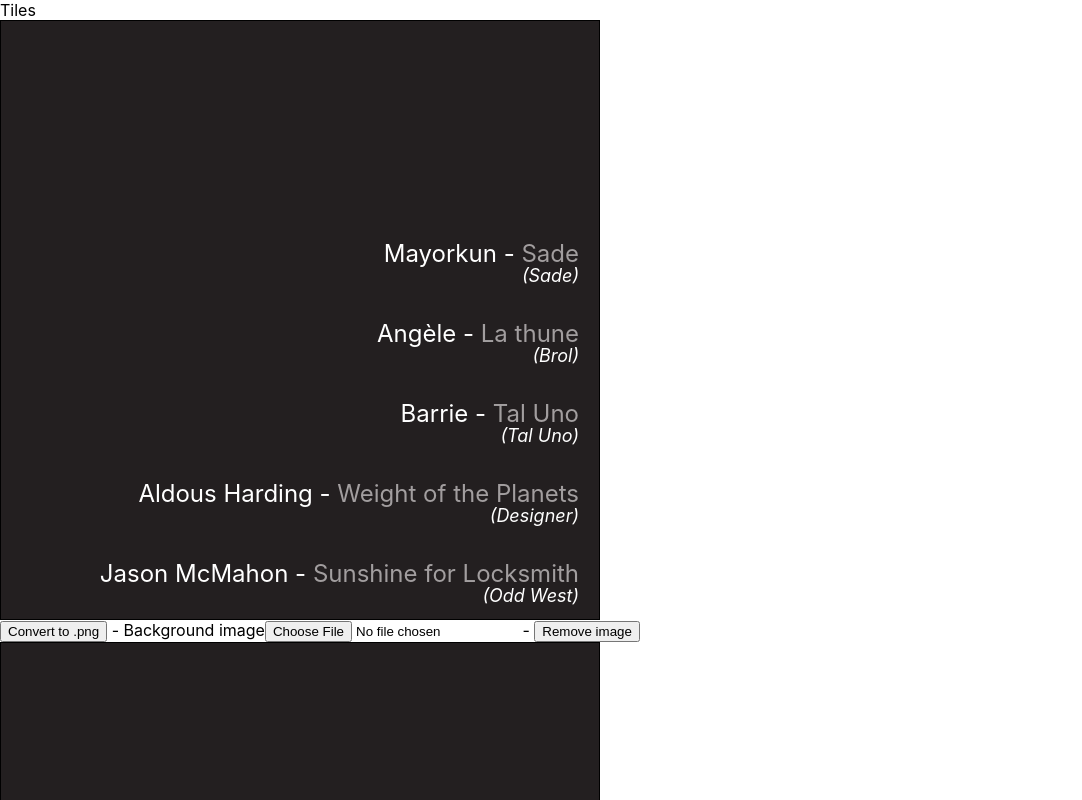
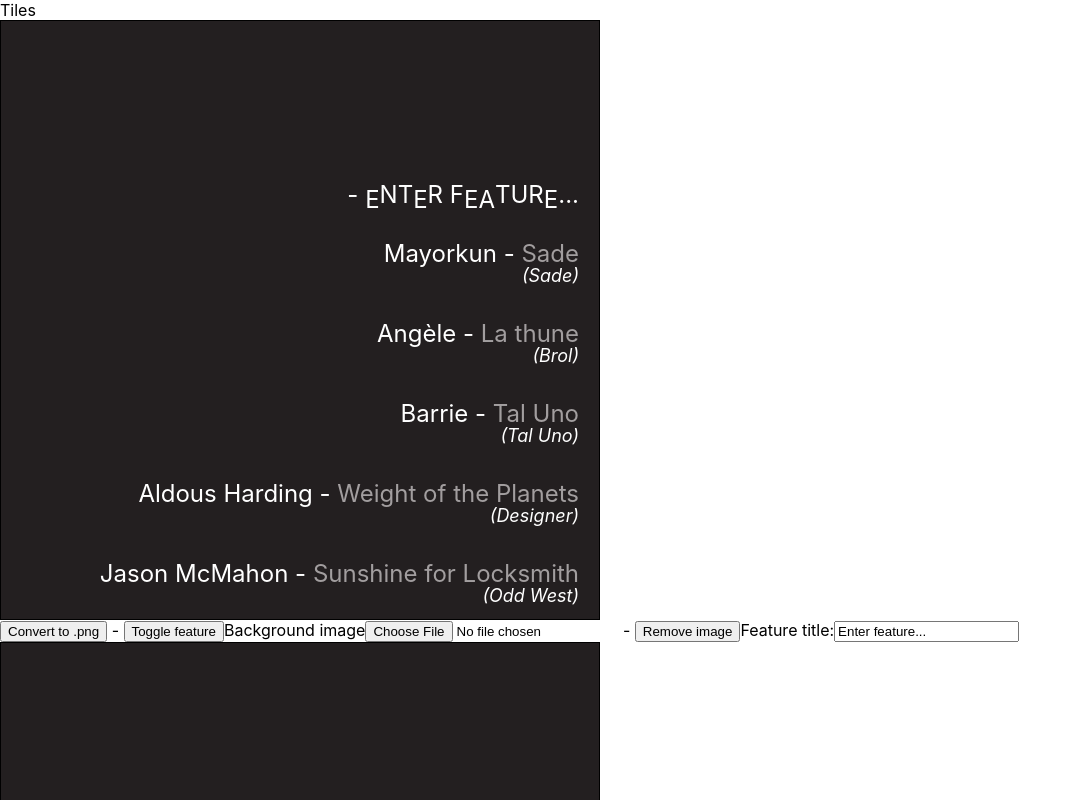
Before and after one commit to atomcorp/amys, a React (Create React App) app: page / in a window 1280 px wide. Shown: the top 800 px of the page, without its empty margins (0-1082 px from the left). Built offline with nearby package versions, Linux system fonts and the light colour scheme.

Commit message:
feature title

```diff
--- a/src/components/Tile/Tile.module.css
+++ b/src/components/Tile/Tile.module.css
@@ -61,3 +61,16 @@
 .showImg .song {
   color: #121212;
 }
+
+.featureTitle {
+  text-transform: uppercase;
+  font-size: 24px;
+  color: #fff;
+  padding: 0 20px 30px;
+  position: relative;
+}
+
+.drop {
+  display: inline-block;
+  transform: translateY(5px);
+}
--- a/src/components/Tile/Tile.tsx
+++ b/src/components/Tile/Tile.tsx
@@ -23,9 +23,25 @@
   });
 };
 
+const handleDroppedChars = (string: String) => {
+  return string
+    .toUpperCase()
+    .split("")
+    .map((string, i) => {
+      if (/A|E/.test(string)) {
+        return (
+          <span key={i} className={css.drop}>
+            {string}
+          </span>
+        );
+      }
+      return string;
+    });
+};
+
 const initialState = {
   showImg: false,
-  isFeature: false,
+  isFeature: true,
   feature: "Enter feature..."
 };
 
@@ -35,6 +51,11 @@
       case "showImage/set":
         draftState.showImg = action.payload;
         break;
+      case "isFeature/set":
+        draftState.isFeature = action.payload;
+        break;
+      case "feature/set":
+        draftState.feature = action.payload;
     }
   });
 };
@@ -66,7 +87,11 @@
         className={`${css.container} ${state.showImg ? css.showImg : ""}`}
       >
         <div ref={imgContainerRef} className={css.image}></div>
-        {state.isFeature && <div>{state.feature}</div>}
+        {state.isFeature && (
+          <div className={css.featureTitle}>
+            - {handleDroppedChars(state.feature)}
+          </div>
+        )}
         {props.data.map((track, i) => (
           <div key={i} className={css.track}>
             <div className={css.main}>
@@ -84,6 +109,8 @@
         addImage={addImage}
         removeImage={removeImage}
         dispatch={dispatch}
+        isFeature={state.isFeature}
+        feature={state.feature}
       />
     </>
   );
--- a/src/components/Tile/TileTools.tsx
+++ b/src/components/Tile/TileTools.tsx
@@ -9,6 +9,8 @@
   addImage: (imgEl: HTMLImageElement) => void;
   removeImage: () => void;
   dispatch: React.Dispatch<ActionTypes>;
+  isFeature: Boolean;
+  feature: string;
 };
 
 const TileTools = (props: TileToolsType) => (
@@ -25,6 +27,15 @@
       Convert to .png
     </button>
     {" - "}
+    <button
+      onClick={() => {
+        props.dispatch({ type: "isFeature/set", payload: !props.isFeature });
+      }}
+    >
+      Toggle feature
+    </button>
+    {props.isFeature && (
+      <>
         <label htmlFor="image">Background image</label>
         <input
           id="image"
@@ -48,6 +59,19 @@
         >
           Remove image
         </button>
+        <label>
+          Feature title:
+          <input
+            type="text"
+            value={props.feature}
+            onChange={e => {
+              const target = e.target as HTMLInputElement;
+              props.dispatch({ type: "feature/set", payload: target.value });
+            }}
+          />
+        </label>
+      </>
+    )}
   </section>
 );
 
```
Also changed, not shown: src/types.d.ts (+9 -6 lines). Lines whose indentation alone changed are shown as unchanged.
